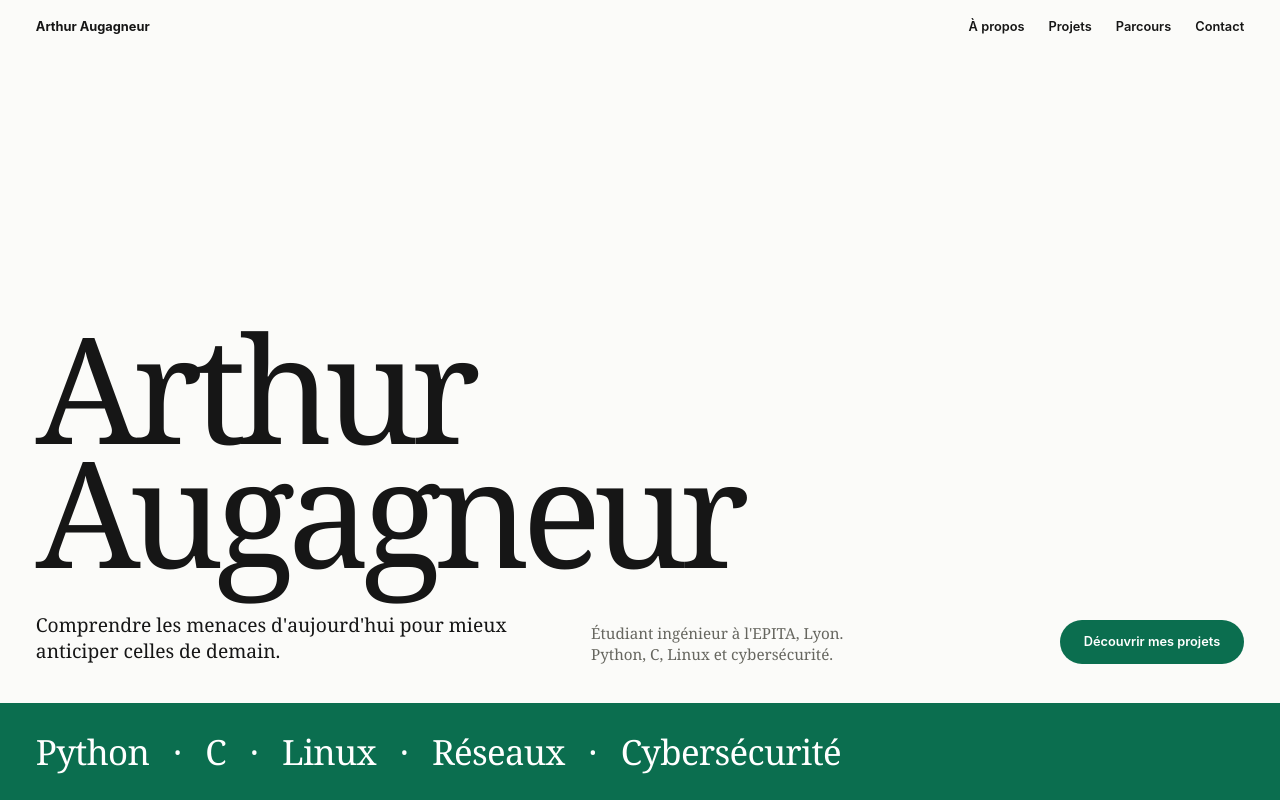
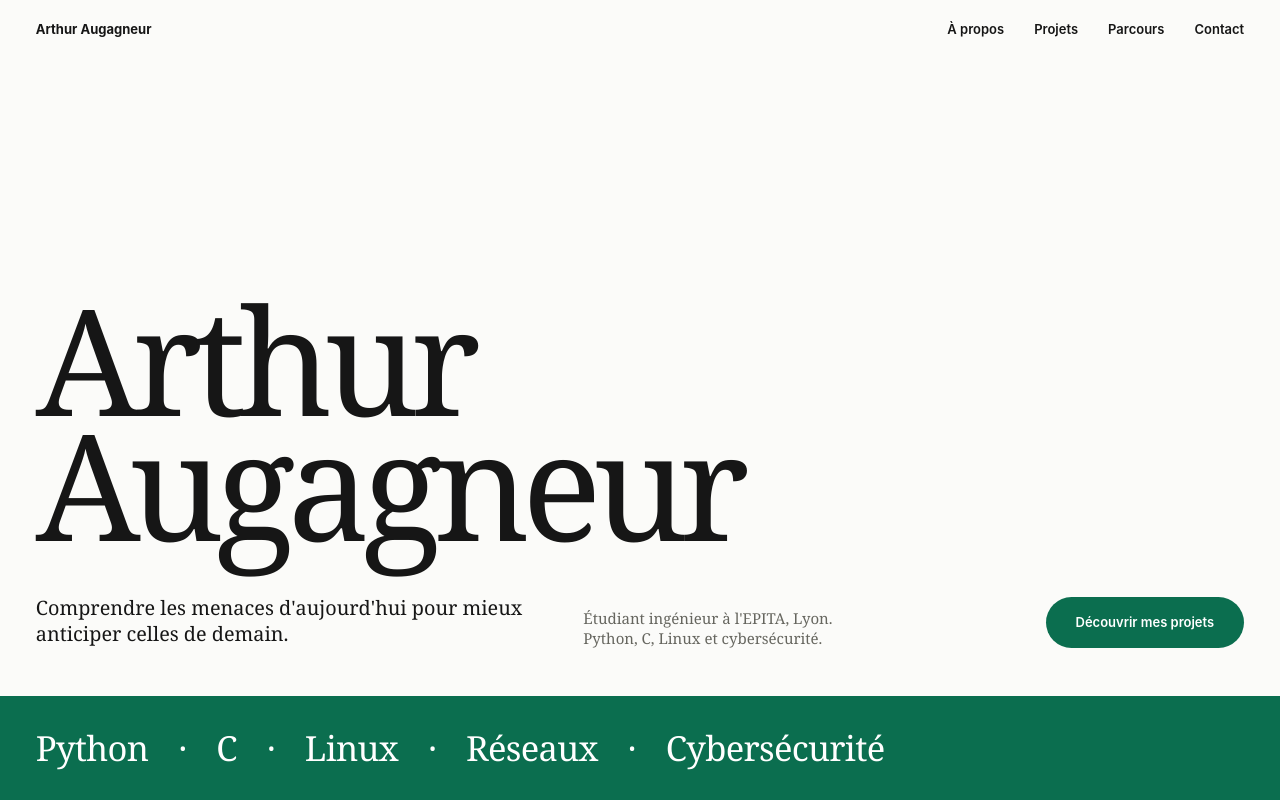
Before and after one commit to matttrax/aaugagneur-site, a plain HTML site: page index.html in a window 1280 px wide. Shown: the top 800 px of the page. Drawn offline with Linux system fonts and the light colour scheme.

Commit message:
Make homepage text scale with screen size

```diff
--- a/index.html
+++ b/index.html
@@ -60,7 +60,14 @@ footer p{margin-top:40px;color:#a9a9a2;font-size:14px}footer .credits{margin-top
 .card p{font-size:17px;line-height:1.5}
 .card span{margin-top:auto;padding-top:12px;font:600 14px "Inter",system-ui,sans-serif;color:var(--dim)}
 @media(max-width:800px){.hrow{grid-auto-columns:84%}.card .img{height:190px}}
-@media(min-width:900px){html{zoom:.8}.first{min-height:125vh;min-height:125svh}}
+@media(min-width:900px){html{zoom:.8}
+.first{zoom:1.25;--m:clamp(18px,2.8vw,64px)}
+.first nav{font-size:clamp(13px,1vw,20px);padding:clamp(18px,1.8vw,36px) var(--m)}
+.first h1{font-size:min(11.6vw,24vh)}
+.first .hero p{font-size:clamp(18px,1.55vw,36px)}
+.first .hero .side{font-size:clamp(15px,1.15vw,26px)}
+.first .cta{font-size:clamp(13px,1vw,20px)}
+.first .band{font-size:clamp(20px,2.7vw,52px);padding:clamp(18px,1.9vw,40px) var(--m)}}
 .cvs{margin-top:30px;display:flex;gap:12px;flex-wrap:wrap}.cvs .cta{font-size:15px;padding:12px 24px}.cvs .cta.o{background:transparent;color:var(--acc);box-shadow:inset 0 0 0 2px var(--acc)}.cvs .cta.o:hover{background:var(--acc);color:#fff}
 @media(prefers-reduced-motion:reduce){*{transition:none!important;scroll-behavior:auto!important}}
 </style></head><body>
```
